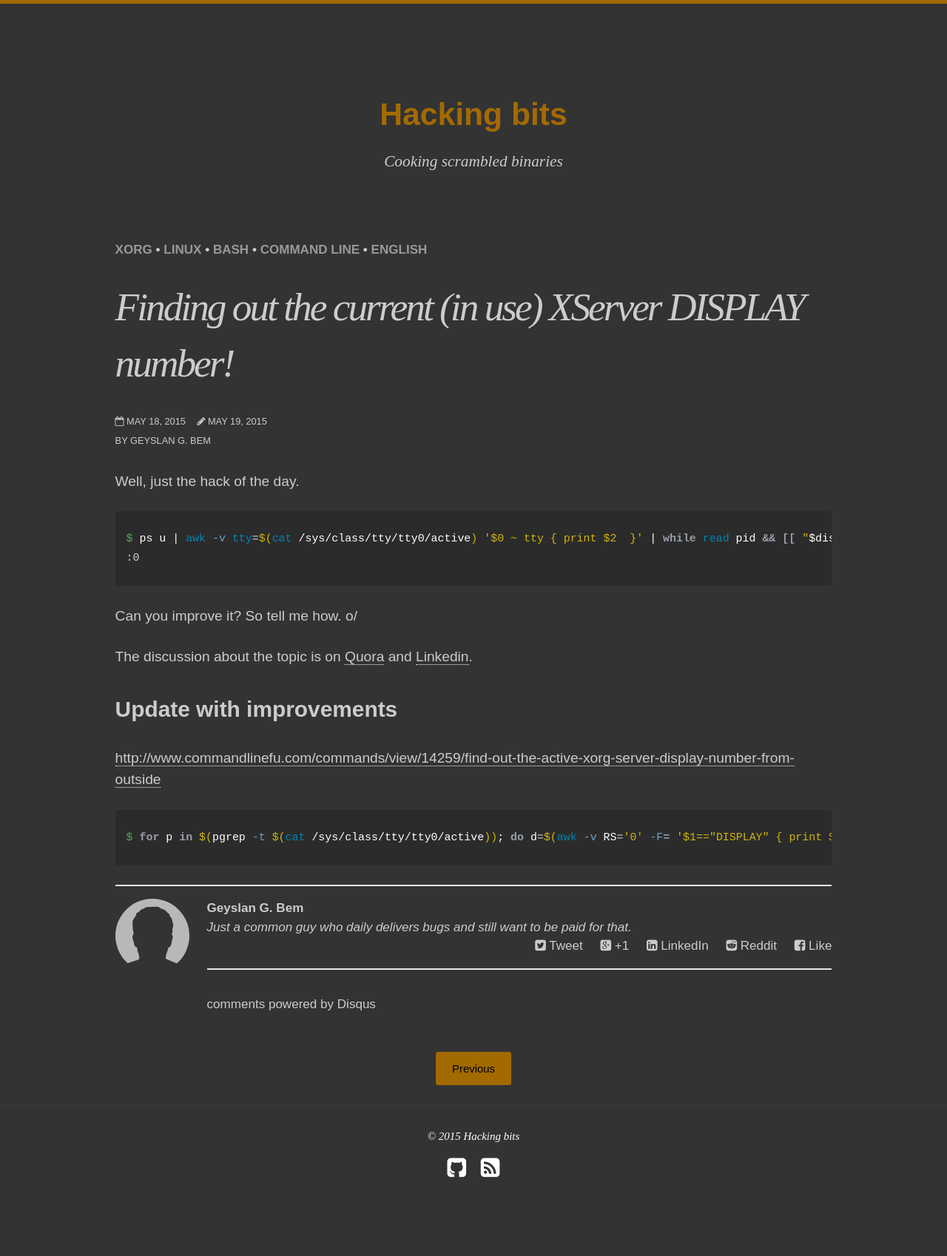
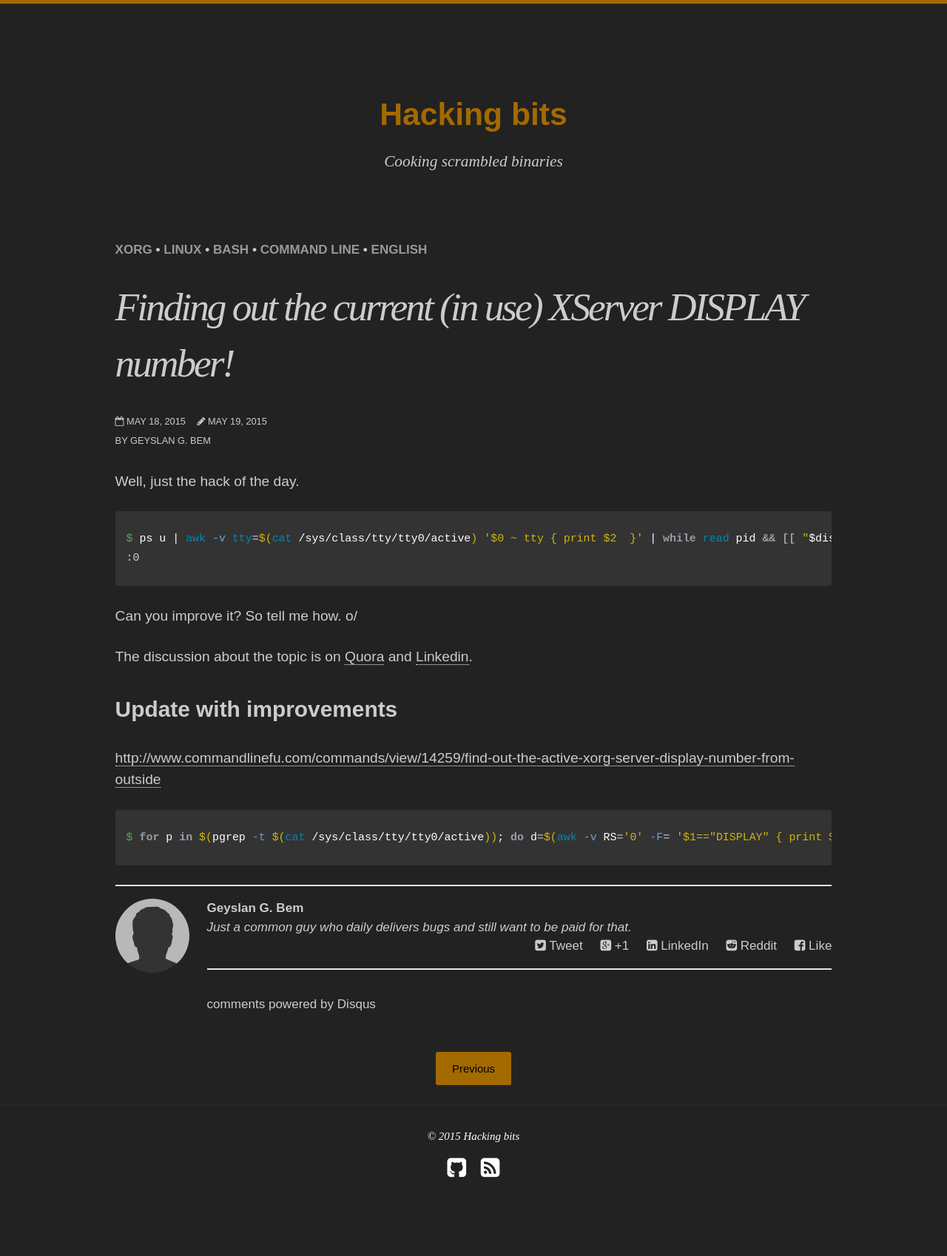
Before and after one commit to hackingbits/hackingbits.github.io, a Jekyll site: the page built from _posts/blog/2015-05-18-finding-out-the-current-in-use-xserver.md, in a window 1280 px wide. Shown: the whole page at 74% size. Built offline with Jekyll 4.4.1, drawn with Linux system fonts in a browser that asks for light colours; nearby versions of some CDN libraries; comment, search, counter and statistics services are not loaded.

Commit message:
darker :black_medium_square:

```diff
--- a/_sass/_variables.scss
+++ b/_sass/_variables.scss
@@ -19,7 +19,7 @@
 }
 
 // COLORS =====================================================
-$body-color         : #333;//#fff;
+$body-color         : #222;//#fff;
 $text-color         : #ccc;//#222;
 $base-color         : #343434;
 $comp-color         : spin($base-color, 180);
@@ -28,7 +28,7 @@
 $black              : darken(orange, 18%);//#000;
 $accent-color       : $black;
 $link-color         : $text-color;
-$highlight-bg-color : darken(white, 83%);
+$highlight-bg-color : darken(white, 80%);
 $highlight-color    : white;
 
 $table-border-color           : $border-color;
```
